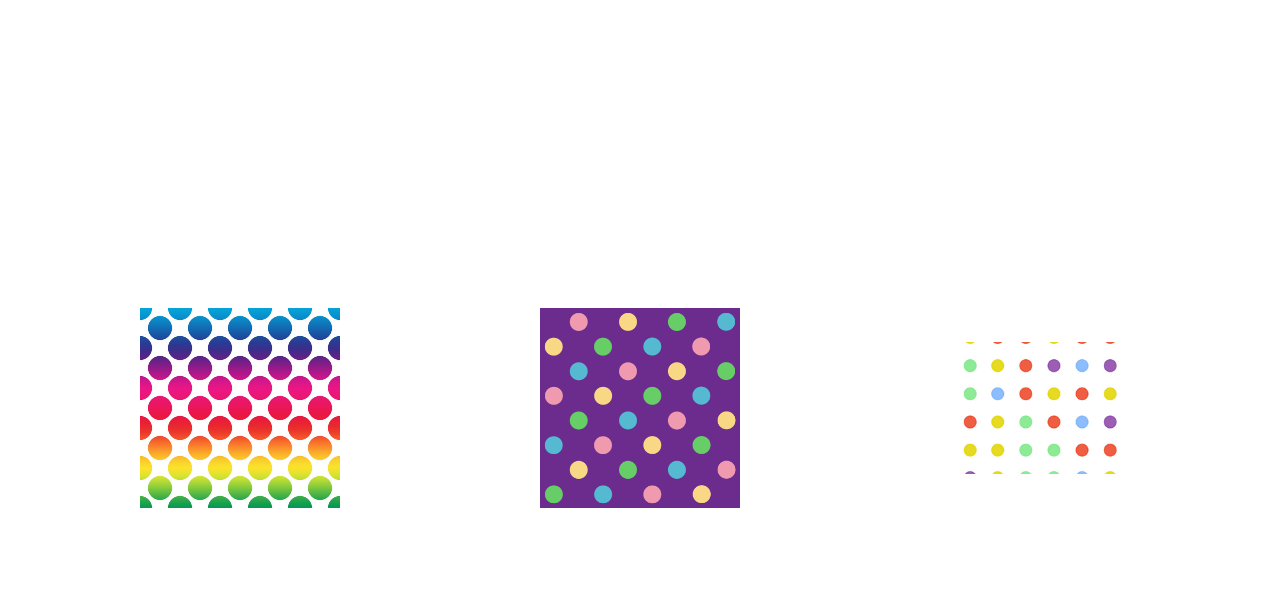
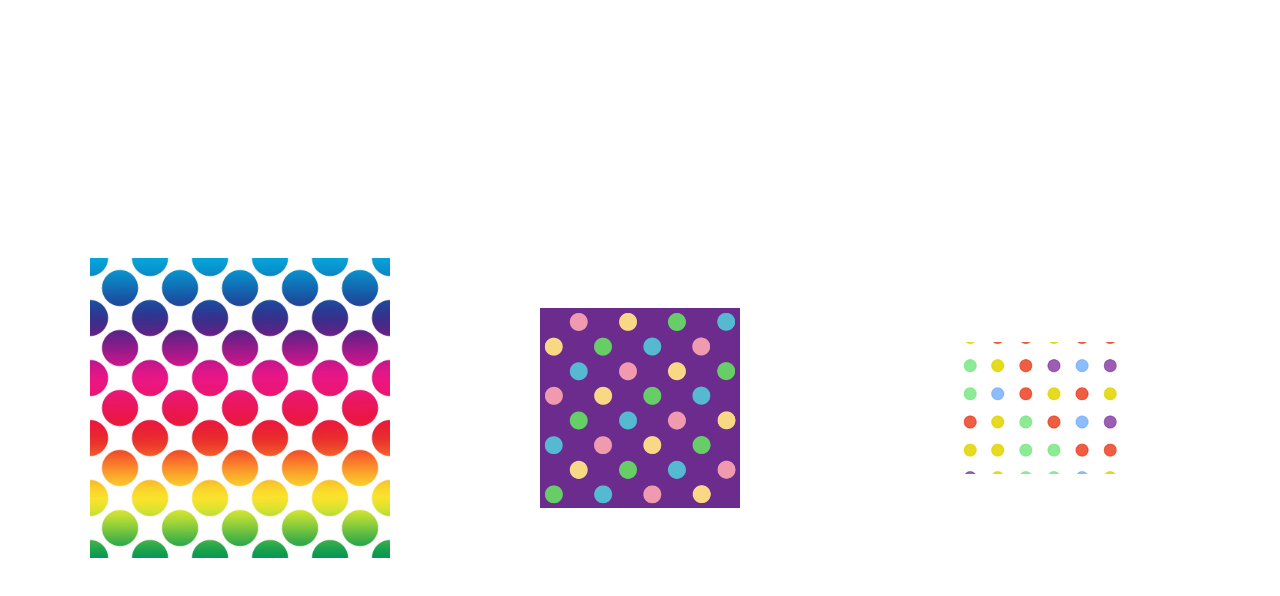
Before and after one commit to dhowell-conval-edu/intro-to-coding, a plain HTML site: page webzine/hyperlink-storytelling/dot/index.html in a window 1280 px wide. In both pictures the pointer is over the element 240 px from the left and 408 px from the top of the page. Drawn offline with Linux system fonts and the light colour scheme.

Commit message:
update: hyperlink-storytelling

```diff
--- a/webzine/hyperlink-storytelling/dot/dots-candy/styles.css
+++ b/webzine/hyperlink-storytelling/dot/dots-candy/styles.css
@@ -20,6 +20,11 @@ h1{
 .item{
     height: 400px;
     width: 400px;
+    transition: 0.3s ease;
+}
+
+.item:hover{
+    scale: 1.5;
 }
 
 @media only screen and (max-width: 600px) {
--- a/webzine/hyperlink-storytelling/dot/dots-stars/styles.css
+++ b/webzine/hyperlink-storytelling/dot/dots-stars/styles.css
@@ -20,6 +20,11 @@ h1{
 .item{
     height: 400px;
     width: 400px;
+    transition: 0.3s ease;
+}
+
+.item:hover{
+    scale: 1.5;
 }
 
 @media only screen and (max-width: 600px) {
--- a/webzine/hyperlink-storytelling/dot/styles.css
+++ b/webzine/hyperlink-storytelling/dot/styles.css
@@ -20,6 +20,11 @@ h1{
 .item{
     height: 400px;
     width: 400px;
+    transition: 0.3s ease;
+}
+
+.item:hover{
+    scale: 1.5;
 }
 
 @media only screen and (max-width: 600px) {
--- a/webzine/hyperlink-storytelling/the-universe/styles.css
+++ b/webzine/hyperlink-storytelling/the-universe/styles.css
@@ -20,6 +20,11 @@ h1{
 .item{
     height: 400px;
     width: 400px;
+    transition: 0.3s ease;
+}
+
+.item:hover{
+    scale: 1.5;
 }
 
 @media only screen and (max-width: 600px) {
```
